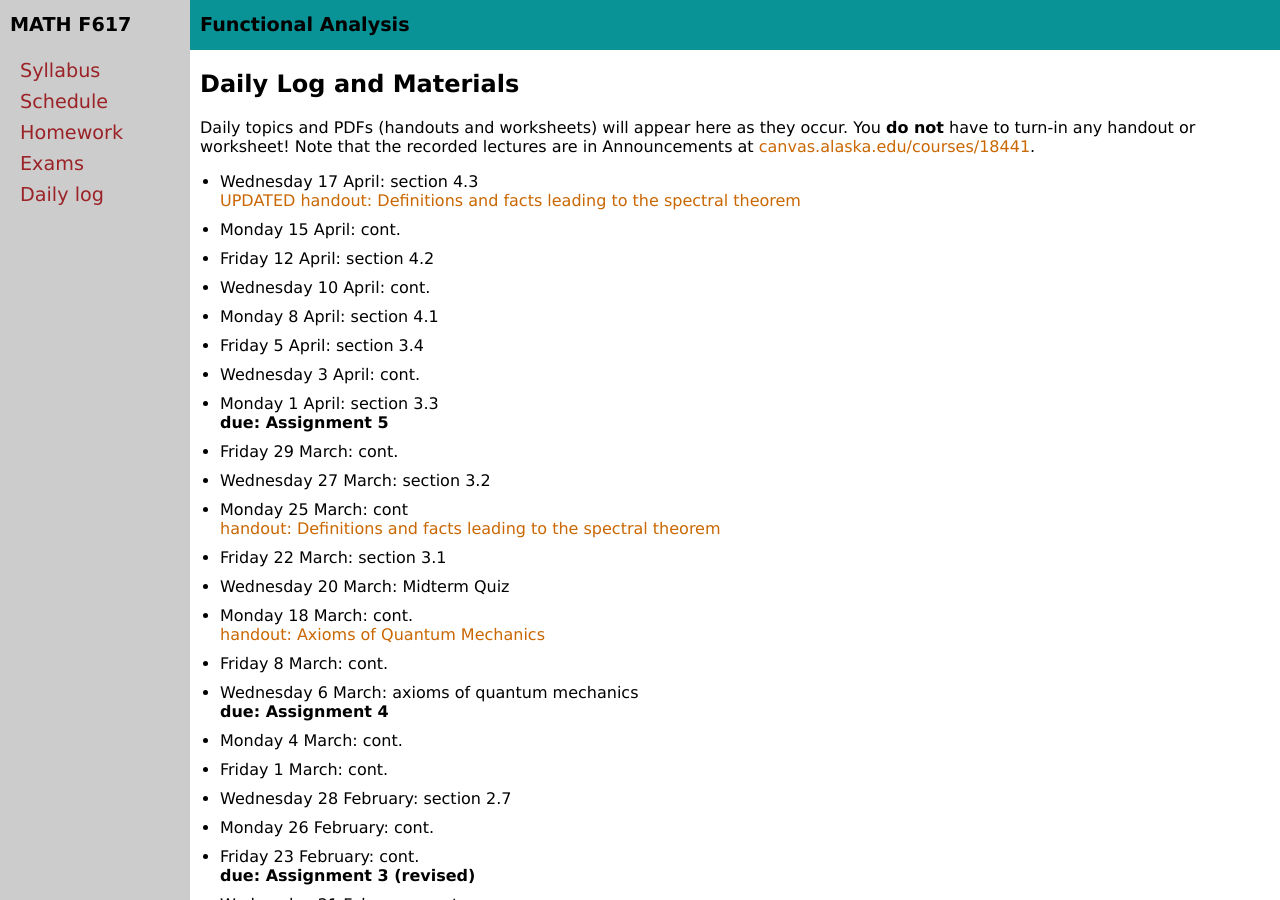
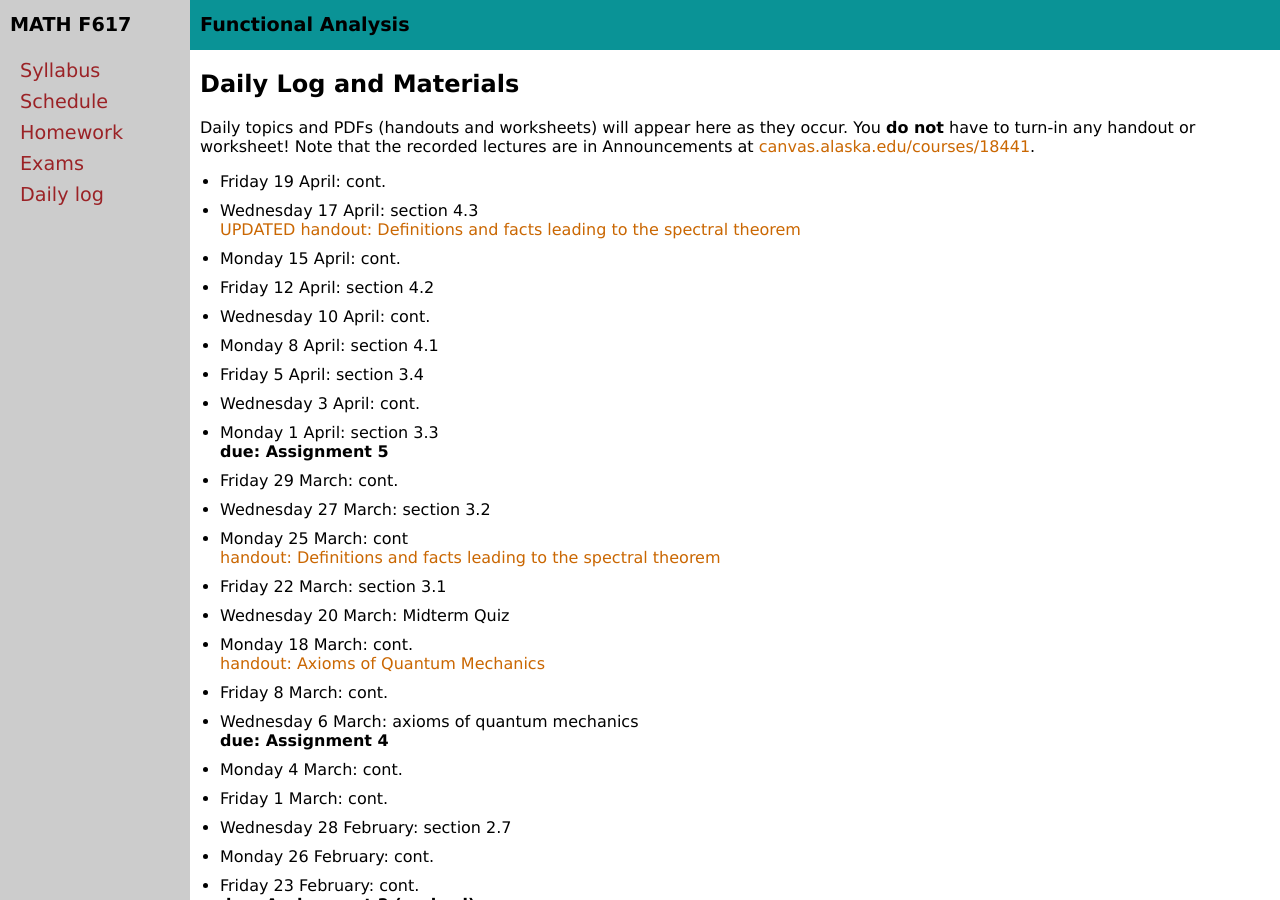
Before and after one commit to bueler/numerical, a Jekyll site: the page built from daily.md, in a window 1280 px wide and 900 px high. Built offline with Jekyll 4.4.1, drawn with Linux system fonts in a browser that asks for light colours.

Commit message:
update daily log

```diff
--- a/_data/daily.yml
+++ b/_data/daily.yml
@@ -1,6 +1,8 @@
 semester: Spring 2024
 home: assets/handouts
 daily:
+- name: Friday 19 April
+  description: cont.
 - name: Wednesday 17 April
   description: section 4.3
   handout: tospectralthm.pdf
```
